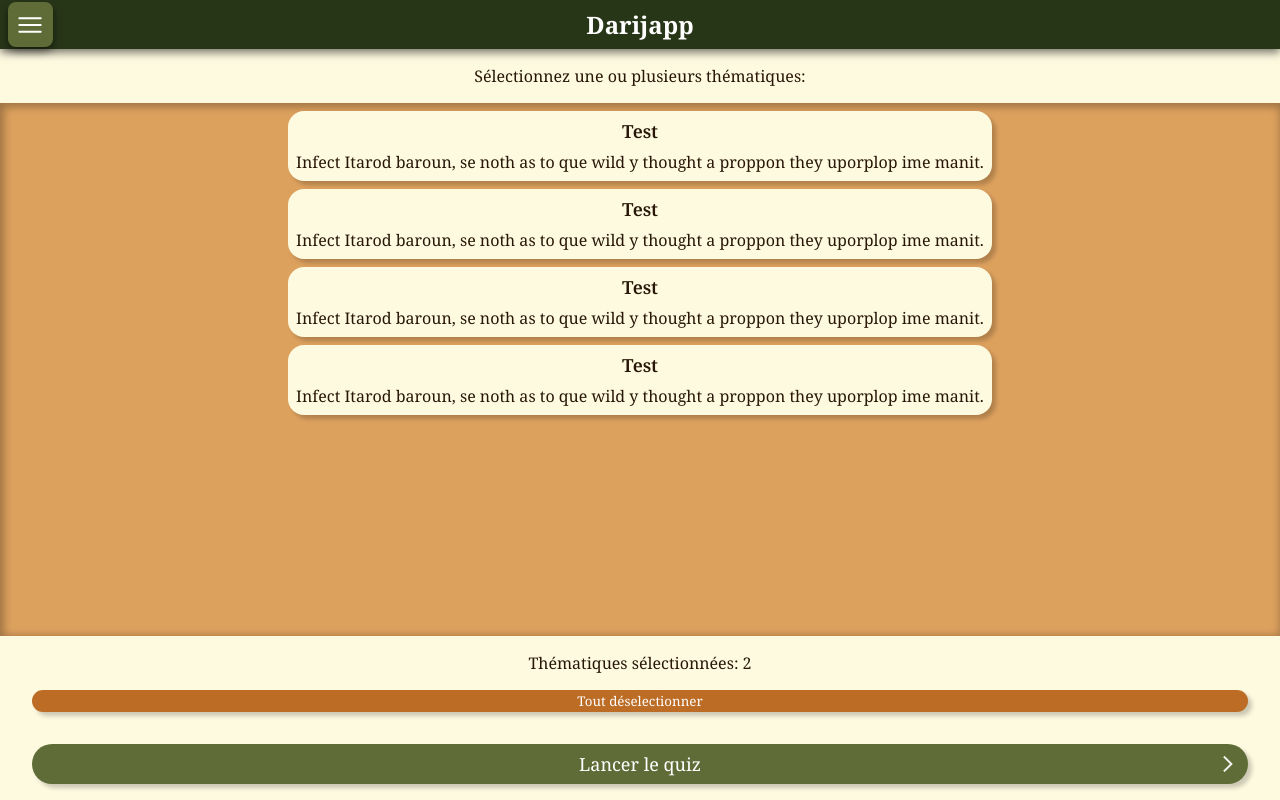
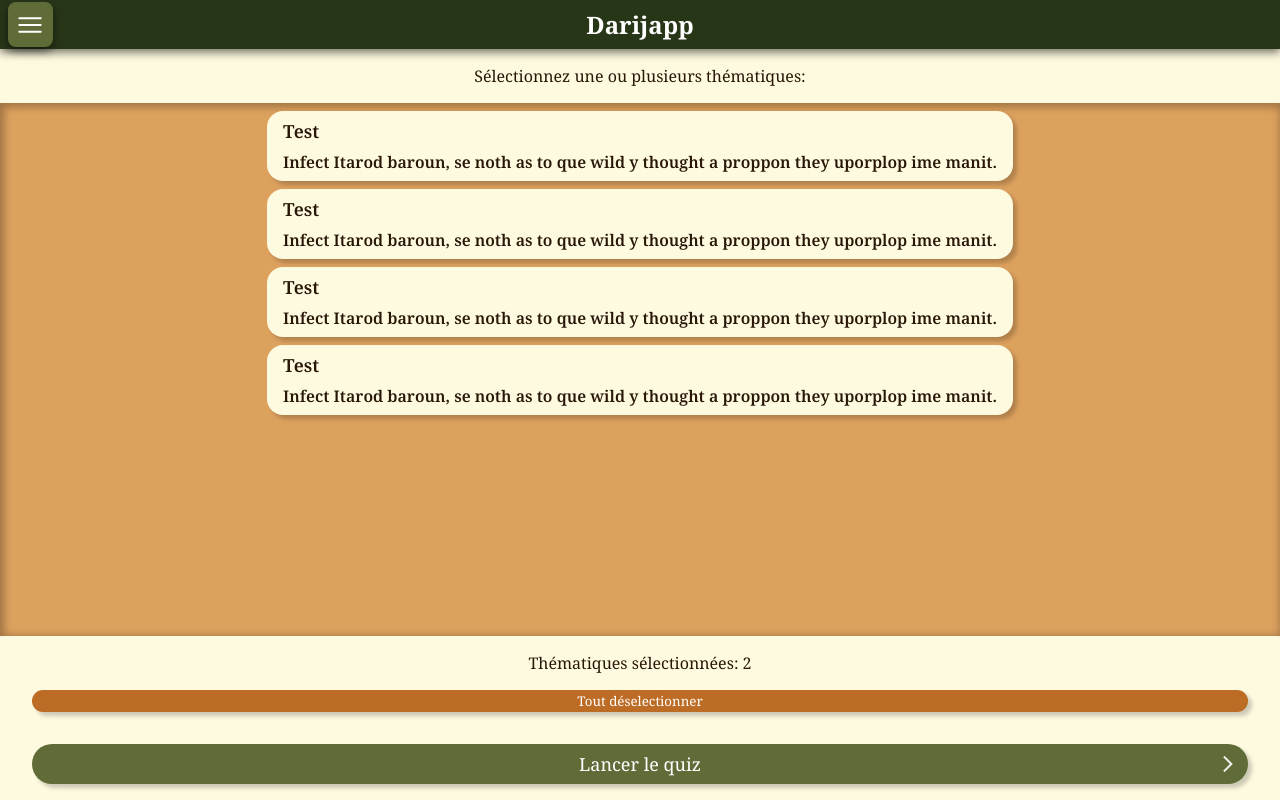
Before and after one commit to AdabLeDabe/Darijapp, a React (Vite) app in the folder darijapp-frontend/: page / in a window 1280 px wide. Built offline with nearby package versions, Linux system fonts and the light colour scheme.

Commit message:
Fixed text alignment in categories

```diff
--- a/darijapp-frontend/src/components/CategoryButton.tsx
+++ b/darijapp-frontend/src/components/CategoryButton.tsx
@@ -11,7 +11,7 @@ function CategoryButton({id, title, description}: CategoryButtonProps) {
         <>
             <div className="category-buttons-container">
                 <div className="title">{title}</div>
-                <div>{description}</div>
+                <div className="description">{description}</div>
             </div>
         </>
     )
--- a/darijapp-frontend/src/styles/CategoryButtons.css
+++ b/darijapp-frontend/src/styles/CategoryButtons.css
@@ -4,7 +4,7 @@
     border-radius: 1rem;
     background-color: var(--color-bg);
     box-shadow: 0.25rem 0.25rem 0.25rem 0px #00000033;
-    padding: 0.5rem;
+    padding: 0.5rem 1rem;
     gap: 0.5rem;
 }
 
@@ -13,5 +13,12 @@
     text-align: left;
     font-size: large;
     font-weight: 600;
+    display: inline;
+}
+
+.category-buttons-container .description {
+    width: 100%;
     text-align: left;
+    font-weight: 600;
+    display: inline;
 }
```
